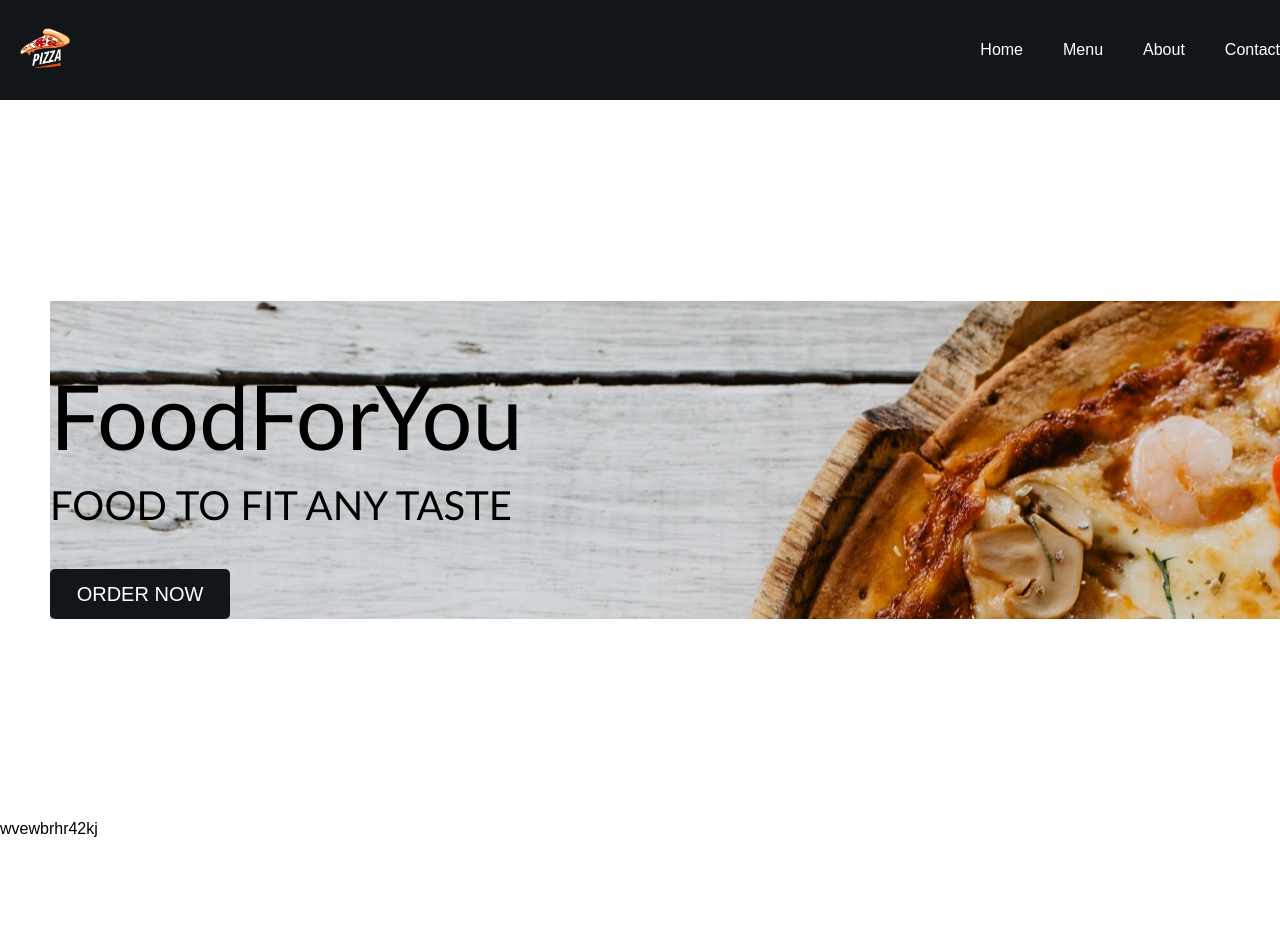
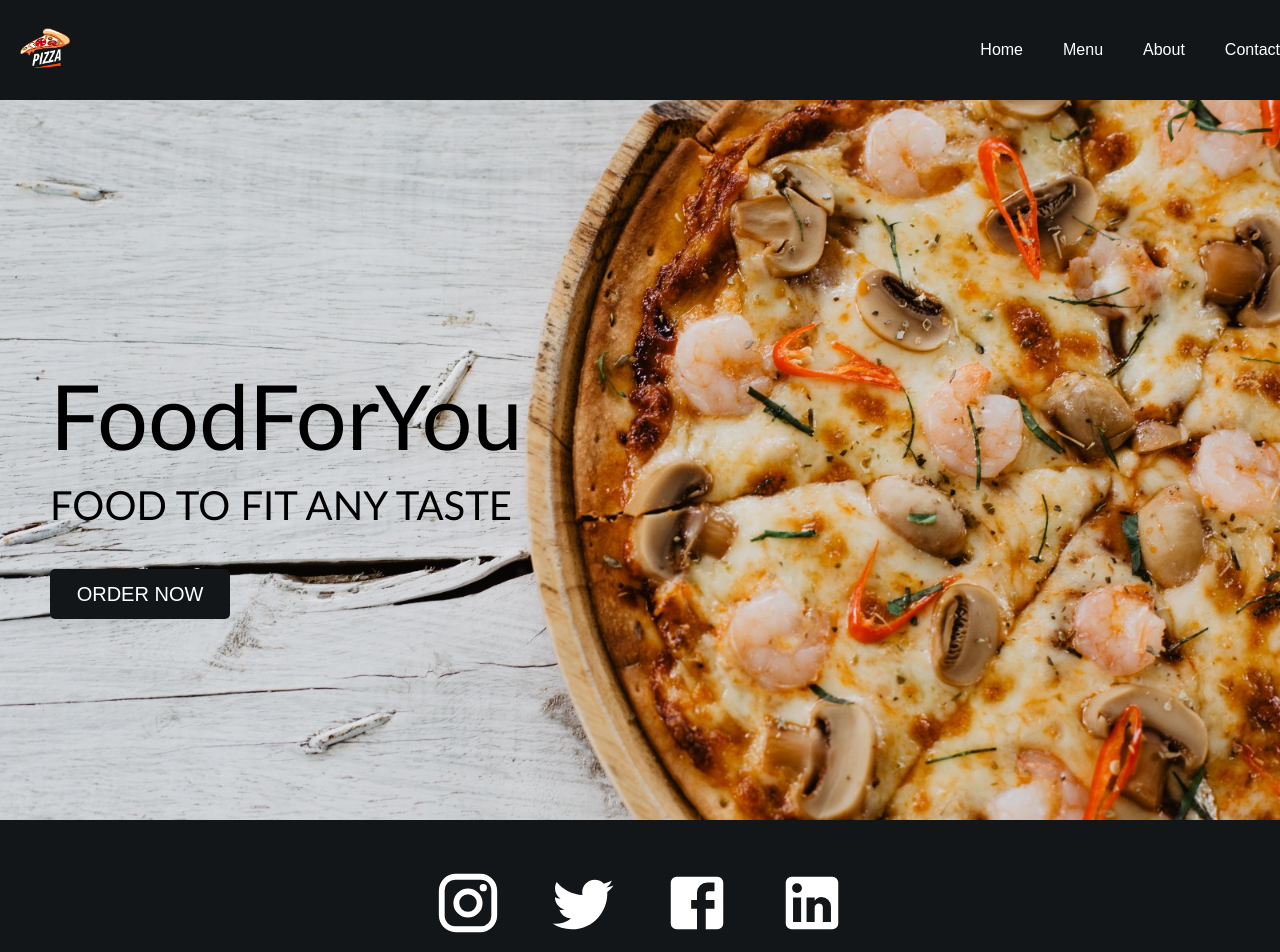
Before and after one commit to bsc-com-22-20/FoodForYou-frontend, a React (Create React App) app: page / in a window 1280 px wide. Shown: the top 952 px of the page. Before the commit the page ends 838 px from the top, so only its background shows below. Built offline with nearby package versions, Linux system fonts and the light colour scheme.

Commit message:
added content to footer.js

```diff
--- a/src/components/Footer.js
+++ b/src/components/Footer.js
@@ -1,8 +1,21 @@
 import React from 'react'
+import InstagramIcon from "@mui/icons-material/Instagram";
+import TwitterIcon from "@mui/icons-material/Twitter";
+import FacebookIcon from "@mui/icons-material/Facebook";
+import LinkedInIcon from "@mui/icons-material/LinkedIn";
+import "../styles/Footer.css";
+
+
+
 
 function Footer() {
   return (
-    <div>wvewbrhr42kj</div>
+    <div className="footer">
+        <div className="socialMedia">
+            <InstagramIcon/>  <TwitterIcon/>  <FacebookIcon/>  <LinkedInIcon/>
+        </div>
+        <p> &copy; 2024 FoodForYou.com</p>
+    </div>
   )
 }
 
--- a/src/pages/Home.js
+++ b/src/pages/Home.js
@@ -5,8 +5,8 @@ import '../styles/Home.css';
 
 function Home() {
   return (
-  <div className="home">
-     <div className="headerContainer" style={{backgroundImage: `url(${BannerImage})` }}>
+  <div className="home" style={{backgroundImage: `url(${BannerImage})` }}>
+     <div className="headerContainer">
         <h1>FoodForYou</h1>
         <p> FOOD TO FIT ANY TASTE</p>
          <Link to="/menu">
--- /dev/null
+++ b/src/styles/Footer.css
@@ -0,0 +1,21 @@
+.footer {
+    width: 100%;
+    height: 200px;
+    background-color: #121619;
+    display: flex;
+    justify-content: center;
+    align-items: center;
+    flex-direction: column;
+    padding-top: 10px;
+  }
+
+  .socialMedia svg {
+    color: white;
+    margin: 20px;
+    font-size: 70px;
+    cursor: pointer;
+  }
+
+  .footer p {
+    color: white;
+  }
```
